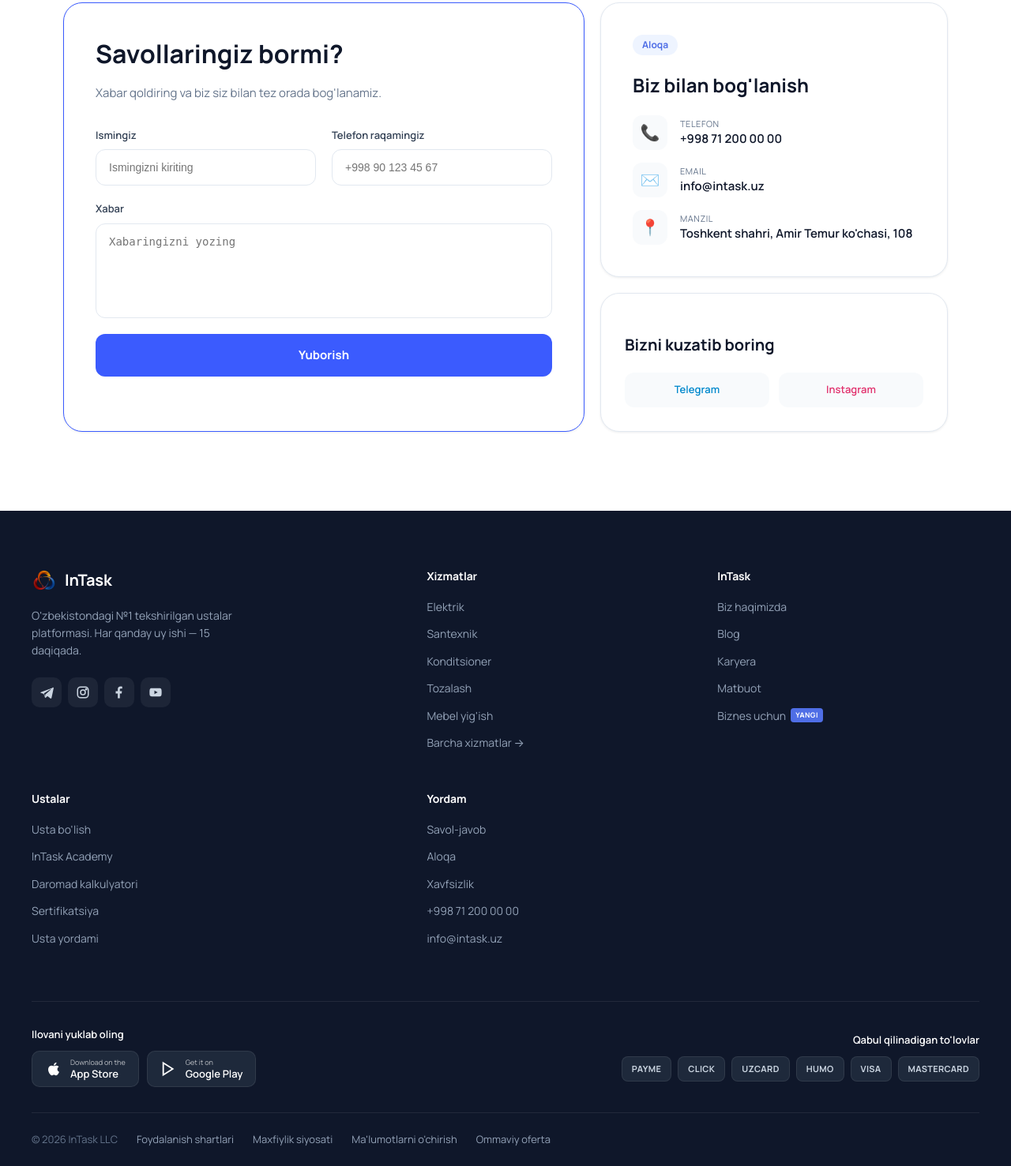
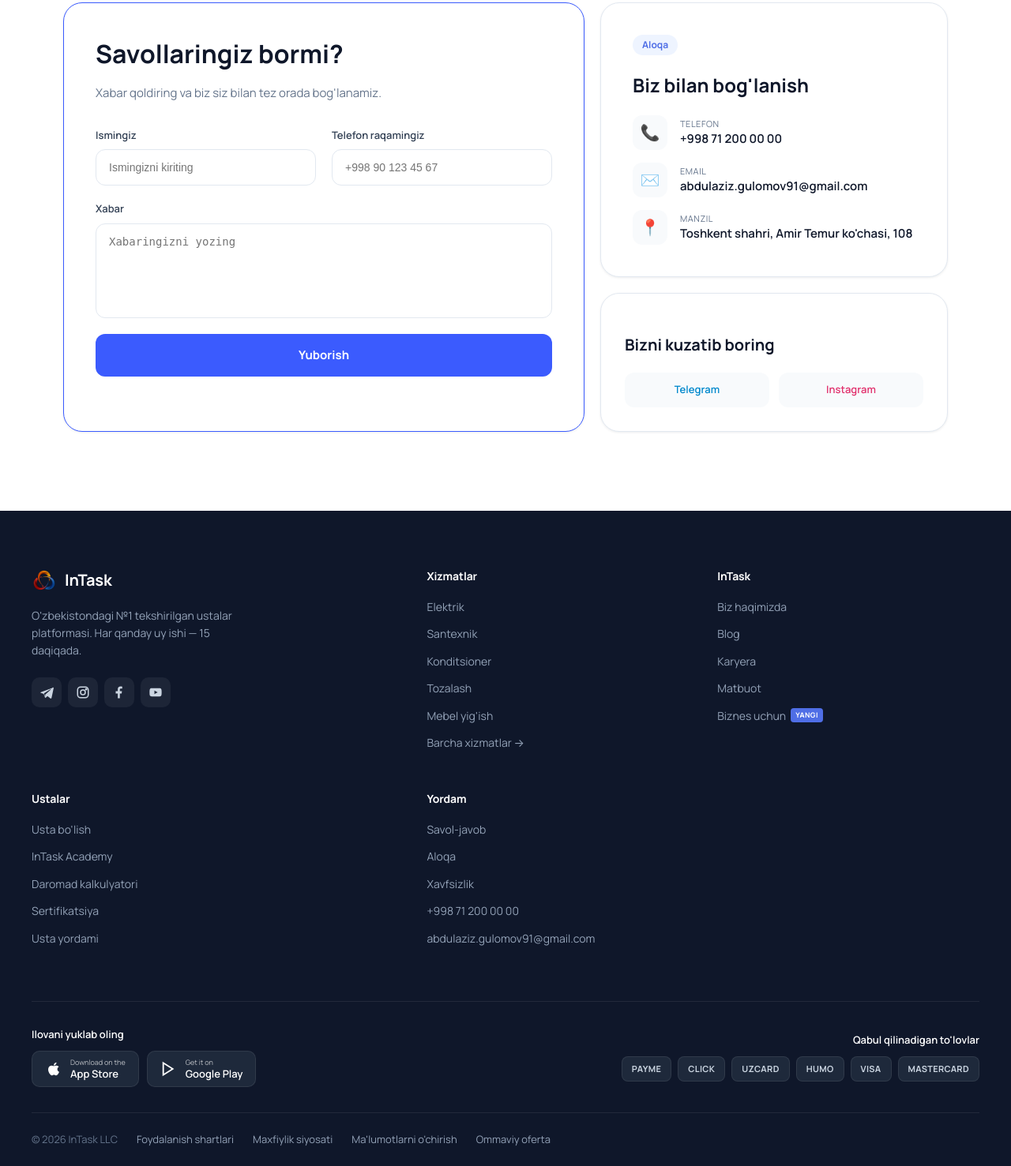
Before and after one commit to AbdulazizGulomov/Intask, a Django app: page / in a window 1280 px wide. Shown: the part 2777-4254 px from the top of the page at 79% size. Run offline with Django 5.2, Linux system fonts and the light colour scheme.

Commit message:
Replace remaining info@intask.uz contacts with personal Gmail
All five mailto/display occurrences (base_site footer, employer_home,
landing x2, worker_home) now point at abdulaziz.gulomov91@gmail.com.
None sat inside translated strings, so .po/.mo files are unchanged.

Co-Authored-By: Claude Fable 5 <noreply@anthropic.com>

```diff
--- a/templates/base_site.html
+++ b/templates/base_site.html
@@ -179,7 +179,7 @@
         <a href="#">{% trans "Yordam" %}</a>
         <a href="{% url 'accounts:privacy_policy' %}">{% trans "Privacy Policy" %}</a>
         <a href="{% url 'accounts:data_deletion' %}">{% trans "Delete account & data" %}</a>
-        <a href="mailto:info@intask.uz">info@intask.uz</a>
+        <a href="mailto:abdulaziz.gulomov91@gmail.com">abdulaziz.gulomov91@gmail.com</a>
       </nav>
       <div class="site-ftr-copy">© 2026 InTask LLC</div>
     </div>
--- a/templates/employer_home.html
+++ b/templates/employer_home.html
@@ -295,7 +295,7 @@
         </div>
         <div class="ft-col">
           <h4>{% trans "Aloqa" %}</h4>
-          <a href="mailto:info@intask.uz">info@intask.uz</a>
+          <a href="mailto:abdulaziz.gulomov91@gmail.com">abdulaziz.gulomov91@gmail.com</a>
           <a href="tel:+998901112233">+998 90 111 22 33</a>
           <a href="#">{% trans "Toshkent, O‘zbekiston" %}</a>
         </div>
--- a/templates/landing.html
+++ b/templates/landing.html
@@ -480,7 +480,7 @@
               <div class="c-icon">✉️</div>
               <div class="c-tx">
                 <small>{% trans "Email" %}</small>
-                <span>info@intask.uz</span>
+                <span>abdulaziz.gulomov91@gmail.com</span>
               </div>
             </div>
             <div class="c-item">
@@ -591,7 +591,7 @@
             <li><a href="#">{% trans "Aloqa" %}</a></li>
             <li><a href="#">{% trans "Xavfsizlik" %}</a></li>
             <li><a href="tel:{{ support_phone_href }}">{{ support_phone }}</a></li>
-            <li><a href="mailto:info@intask.uz">info@intask.uz</a></li>
+            <li><a href="mailto:abdulaziz.gulomov91@gmail.com">abdulaziz.gulomov91@gmail.com</a></li>
           </ul>
         </div>
       </div>
--- a/templates/worker_home.html
+++ b/templates/worker_home.html
@@ -484,7 +484,7 @@
 
       <div class="wh-ft-col">
         <h4>{% trans "Aloqa" %}</h4>
-        <a href="mailto:info@intask.uz">info@intask.uz</a>
+        <a href="mailto:abdulaziz.gulomov91@gmail.com">abdulaziz.gulomov91@gmail.com</a>
         <a href="tel:+998901112233">+998 90 111 22 33</a>
         <a href="#">{% trans "Toshkent, O‘zbekiston" %}</a>
       </div>
```
